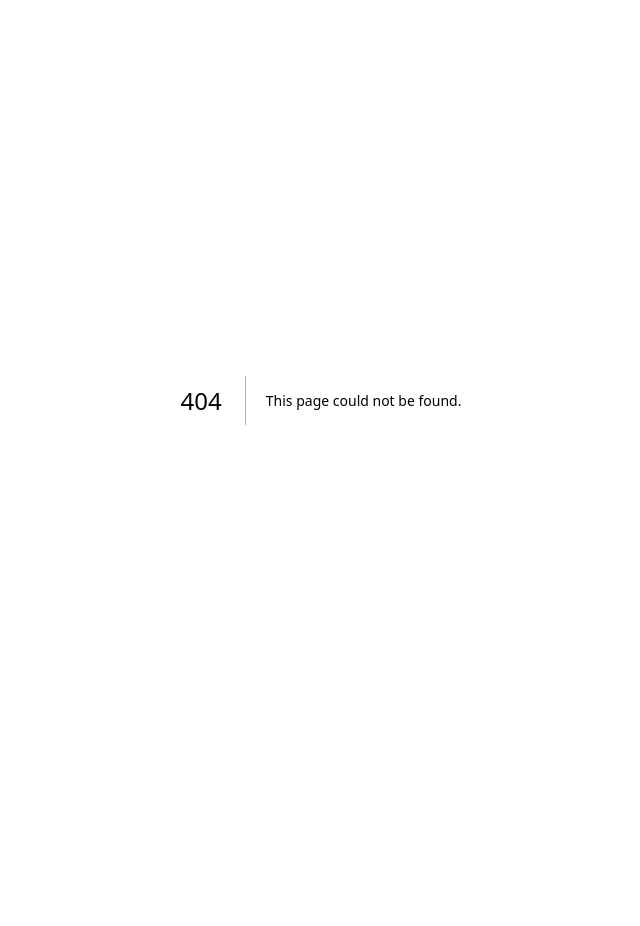
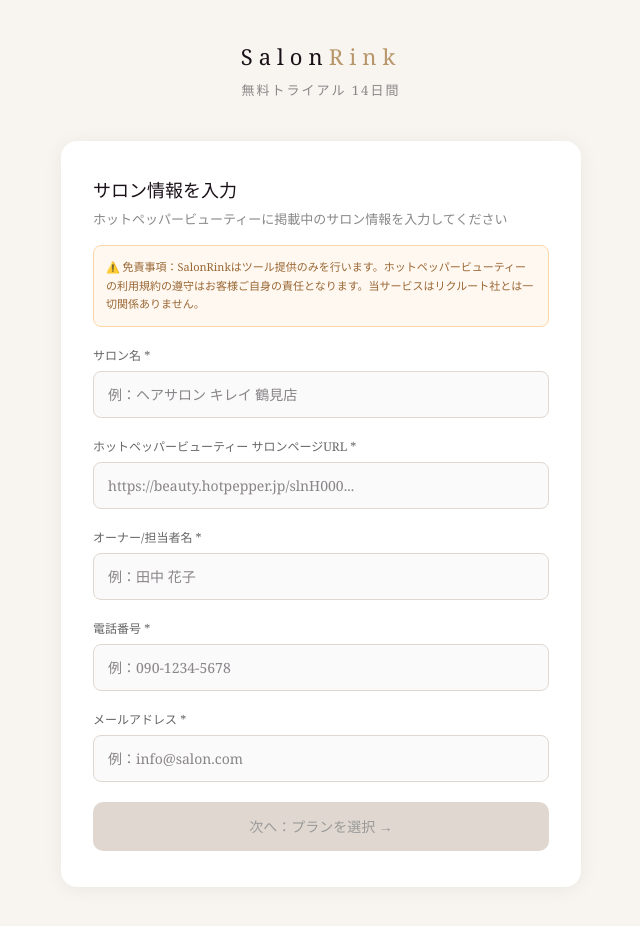
Before and after one commit to okuwabara07-gif/salonrink, a Next.js app: page /register in a window 1280 px wide. Before the commit this address had no page. Shown: the whole page, without its empty margins (319-959 px from the left). Before the commit the page ends 800 px from the top, so only its background shows below. Built offline with nearby package versions, Linux system fonts and the light colour scheme.

Commit message:
feat: 免責事項追加

```diff
--- /dev/null
+++ b/app/register/page.tsx
@@ -0,0 +1,107 @@
+'use client'
+import { useState } from 'react'
+
+export default function RegisterPage() {
+  const [step, setStep] = useState(1)
+  const [form, setForm] = useState({
+    salonName: '',
+    hotpepperUrl: '',
+    ownerName: '',
+    phone: '',
+    email: '',
+    plan: 'basic',
+  })
+
+  const handleChange = (e: React.ChangeEvent<HTMLInputElement | HTMLSelectElement>) => {
+    setForm({ ...form, [e.target.name]: e.target.value })
+  }
+
+  const plans = [
+    { id: 'basic', name: 'ベーシック', price: '¥980', desc: '予約同期・リマインド自動送信' },
+    { id: 'small', name: 'スモール', price: '¥2,480', desc: '＋顧客カルテ・失客アラート' },
+    { id: 'medium', name: 'ミディアム', price: '¥3,980', desc: '＋売上レポート・スタッフ管理' },
+  ]
+
+  return (
+    <main style={{minHeight:'100vh',background:'#F8F4EF',fontFamily:'Georgia, serif',padding:'40px 20px'}}>
+      <div style={{textAlign:'center',marginBottom:40}}>
+        <div style={{fontSize:22,fontWeight:400,letterSpacing:6,color:'#1A1018',marginBottom:8}}>
+          Salon<span style={{color:'#B8966A'}}>Rink</span>
+        </div>
+        <p style={{fontSize:13,color:'#888',letterSpacing:2}}>無料トライアル 14日間</p>
+      </div>
+      <div style={{maxWidth:520,margin:'0 auto',background:'#fff',borderRadius:16,padding:'36px 32px',boxShadow:'0 2px 20px rgba(0,0,0,0.06)'}}>
+        {step === 1 && (
+          <div>
+            <h2 style={{fontSize:18,fontWeight:400,color:'#1A1018',marginBottom:6}}>サロン情報を入力</h2>
+            <p style={{fontSize:13,color:'#888',marginBottom:16}}>ホットペッパービューティーに掲載中のサロン情報を入力してください</p><div style={{background:'#FFF8F0',borderRadius:8,padding:12,border:'1px solid #FFD8A8',marginBottom:20,fontSize:11,color:'#996633',lineHeight:1.7}}>⚠️ 免責事項：SalonRinkはツール提供のみを行います。ホットペッパービューティーの利用規約の遵守はお客様ご自身の責任となります。当サービスはリクルート社とは一切関係ありません。</div>
+            {[
+              {name:'salonName',label:'サロン名',placeholder:'例：ヘアサロン キレイ 鶴見店'},
+              {name:'hotpepperUrl',label:'ホットペッパービューティー サロンページURL',placeholder:'https://beauty.hotpepper.jp/slnH000...'},
+              {name:'ownerName',label:'オーナー/担当者名',placeholder:'例：田中 花子'},
+              {name:'phone',label:'電話番号',placeholder:'例：090-1234-5678'},
+              {name:'email',label:'メールアドレス',placeholder:'例：info@salon.com'},
+            ].map(f => (
+              <div key={f.name} style={{marginBottom:20}}>
+                <label style={{fontSize:12,color:'#666',display:'block',marginBottom:6}}>{f.label} *</label>
+                <input name={f.name} value={(form as any)[f.name]} onChange={handleChange} placeholder={f.placeholder}
+                  style={{width:'100%',padding:'12px 14px',borderRadius:8,border:'1px solid #E0D8D0',fontSize:14,color:'#1A1018',background:'#FAFAFA',outline:'none',boxSizing:'border-box'}} />
+              </div>
+            ))}
+            <button onClick={() => setStep(2)} disabled={!form.salonName||!form.hotpepperUrl||!form.ownerName||!form.email}
+              style={{width:'100%',padding:'14px',borderRadius:10,border:'none',background:(!form.salonName||!form.hotpepperUrl||!form.ownerName||!form.email)?'#E0D8D0':'#1A1018',color:(!form.salonName||!form.hotpepperUrl||!form.ownerName||!form.email)?'#999':'#FAF6EE',fontSize:14,cursor:'pointer'}}>
+              次へ：プランを選択 →
+            </button>
+          </div>
+        )}
+        {step === 2 && (
+          <div>
+            <h2 style={{fontSize:18,fontWeight:400,color:'#1A1018',marginBottom:6}}>プランを選択</h2>
+            <p style={{fontSize:13,color:'#888',marginBottom:28}}>14日間無料トライアル後に課金開始。いつでも解約可能。</p>
+            {plans.map(plan => (
+              <div key={plan.id} onClick={() => setForm({...form,plan:plan.id})}
+                style={{padding:'16px 20px',borderRadius:10,border:`2px solid ${form.plan===plan.id?'#B8966A':'#E8E0D8'}`,background:form.plan===plan.id?'#FBF6F0':'#fff',cursor:'pointer',display:'flex',justifyContent:'space-between',alignItems:'center',marginBottom:12}}>
+                <div>
+                  <div style={{fontSize:15,fontWeight:500,color:'#1A1018'}}>{plan.name}</div>
+                  <div style={{fontSize:12,color:'#888',marginTop:2}}>{plan.desc}</div>
+                </div>
+                <div style={{textAlign:'right'}}>
+                  <div style={{fontSize:18,fontWeight:500,color:'#B8966A'}}>{plan.price}</div>
+                  <div style={{fontSize:11,color:'#999'}}>/月（税込）</div>
+                </div>
+              </div>
+            ))}
+            <div style={{display:'flex',gap:12,marginTop:16}}>
+              <button onClick={() => setStep(1)} style={{padding:'14px 20px',borderRadius:10,border:'1px solid #E0D8D0',background:'#fff',color:'#666',fontSize:14,cursor:'pointer'}}>← 戻る</button>
+              <button onClick={() => setStep(3)} style={{flex:1,padding:'14px',borderRadius:10,border:'none',background:'#1A1018',color:'#FAF6EE',fontSize:14,cursor:'pointer'}}>次へ：LINE連携 →</button>
+            </div>
+          </div>
+        )}
+        {step === 3 && (
+          <div>
+            <h2 style={{fontSize:18,fontWeight:400,color:'#1A1018',marginBottom:6}}>LINEと連携する</h2>
+            <p style={{fontSize:13,color:'#888',marginBottom:28}}>サロンのLINE公式アカウントと連携します</p>
+            <div style={{textAlign:'center',marginBottom:32}}>
+              <div style={{width:80,height:80,borderRadius:'50%',background:'#06C755',display:'flex',alignItems:'center',justifyContent:'center',margin:'0 auto 16px',fontSize:36}}>💬</div>
+              <p style={{fontSize:13,color:'#444',lineHeight:1.8}}>LINE公式アカウントのWebhook URLに<br/>SalonRinkのURLを設定するだけで<br/>予約の自動同期が開始されます</p>
+            </div>
+            <div style={{background:'#F8F4EF',borderRadius:10,padding:16,border:'1px solid #EAE0D5',marginBottom:28}}>
+              <p style={{fontSize:12,color:'#7A6E64',marginBottom:8,fontWeight:500}}>登録内容の確認</p>
+              <p style={{margin:'4px 0',fontSize:13}}>サロン名：{form.salonName}</p>
+              <p style={{margin:'4px 0',fontSize:13}}>担当者：{form.ownerName}</p>
+              <p style={{margin:'4px 0',fontSize:13}}>プラン：{plans.find(p=>p.id===form.plan)?.name} {plans.find(p=>p.id===form.plan)?.price}/月</p>
+            </div>
+            <div style={{display:'flex',gap:12}}>
+              <button onClick={() => setStep(2)} style={{padding:'14px 20px',borderRadius:10,border:'1px solid #E0D8D0',background:'#fff',color:'#666',fontSize:14,cursor:'pointer'}}>← 戻る</button>
+              <a href="https://lin.ee/545fncvi" target="_blank" rel="noopener noreferrer"
+                style={{flex:1,display:'block',textAlign:'center',padding:'14px',borderRadius:10,background:'#06C755',color:'#fff',textDecoration:'none',fontSize:14,fontWeight:500}}>
+                LINEで始める →
+              </a>
+            </div>
+          </div>
+        )}
+      </div>
+    </main>
+  )
+}
+// 免責追加済み
```
